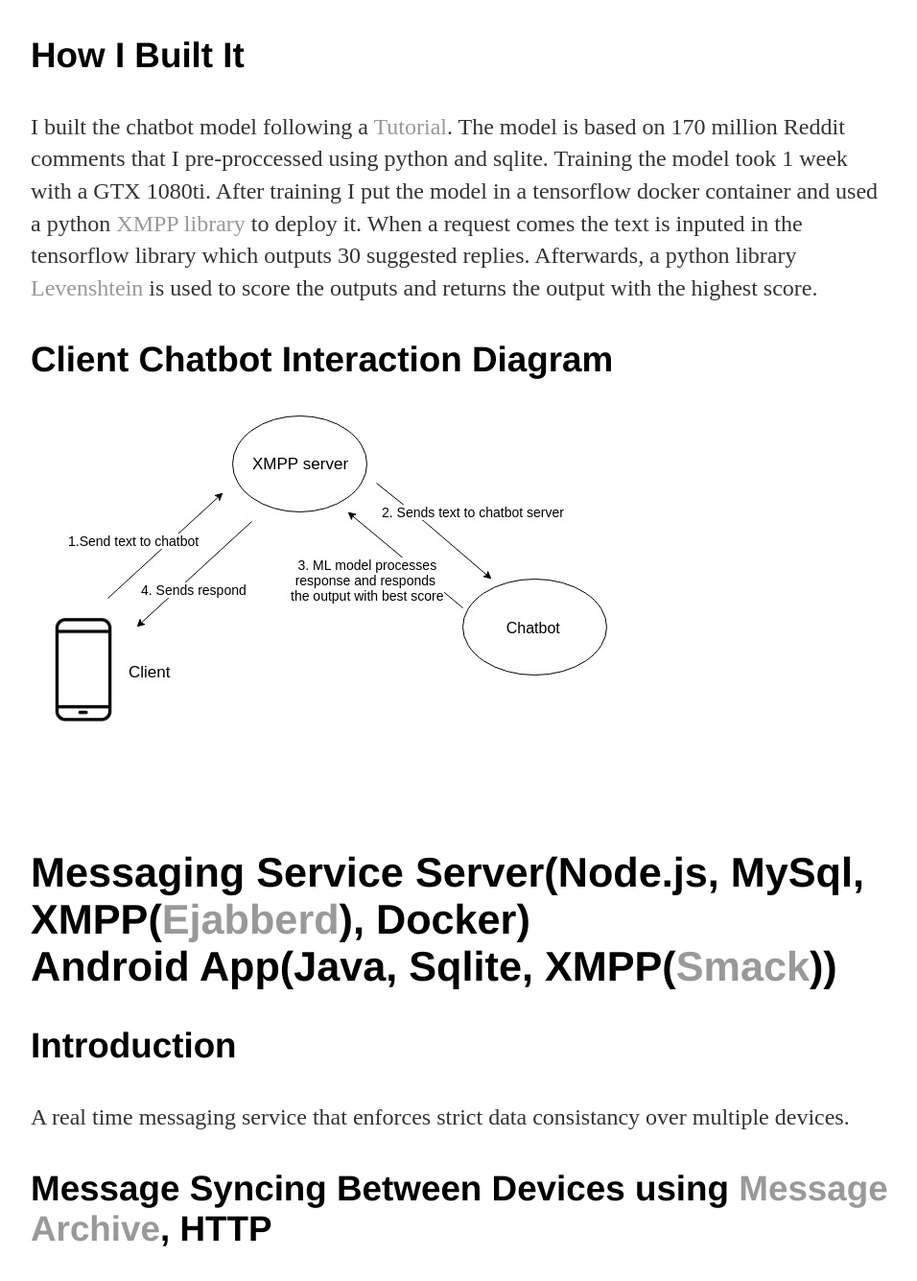
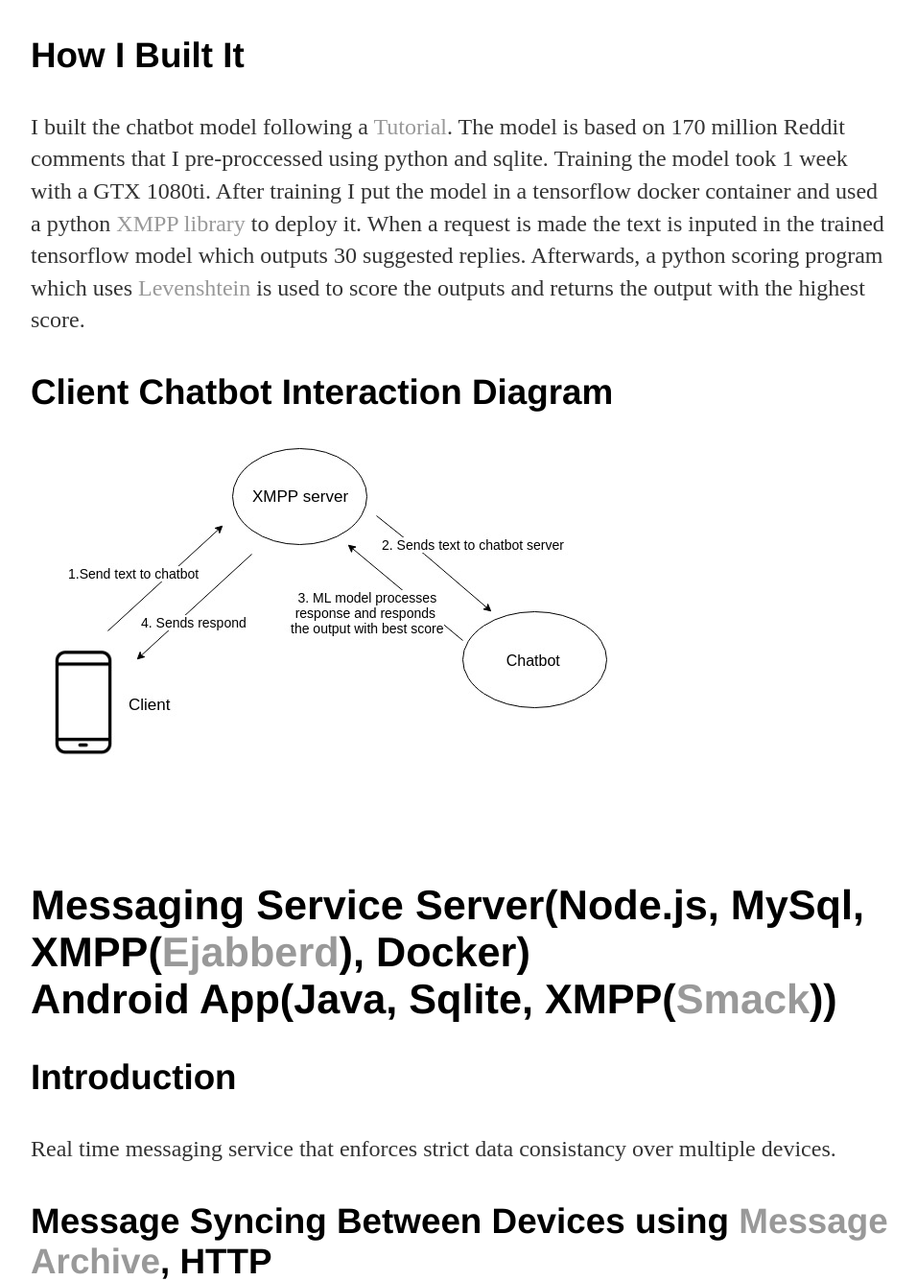
Before and after one commit to jcho7022/jcho7022.github.io, a Jekyll site: the page built from projects/chatbot/index.html, in a window 1280 px wide and 1400 px high, scrolled down 1078 px, cut to the strip 40-1375 px from the top of the window. Shown: the whole strip at 96% size, without its empty margins (160-1116 px from the left). Built offline with Jekyll 4.4.1, drawn with Linux system fonts in a browser that asks for light colours; some of the changed text lies outside the part shown.

Commit message:
Update index.html

```diff
--- a/projects/chatbot/index.html
+++ b/projects/chatbot/index.html
@@ -6,12 +6,15 @@ title: Chatbot
 
 <h2>Chatbot(Tensorflow, Python, XMPP, Docker)</h2>
 <iframe width="1180" height="720" src="https://www.youtube.com/embed/3hVw9_ZETow" frameborder="0" allow="accelerometer; autoplay; encrypted-media; gyroscope; picture-in-picture" allowfullscreen></iframe>
-<h3>How I Built It</h3><p>I built the chatbot model following a <a href="https://pythonprogramming.net/chatbot-deep-learning-python-tensorflow/">Tutorial</a>.
+<h3>How I Built It</h3>
+<p>I built the chatbot model following a <a href="https://pythonprogramming.net/chatbot-deep-learning-python-tensorflow/">Tutorial</a>.
 The model is based on 170 million Reddit comments that I pre-proccessed using python and sqlite.
-Training the model took 1 week with a GTX 1080ti. After training I put the model in a tensorflow docker container and used a python
-  <a href="https://docs.zombofant.net/aioxmpp/devel/">XMPP library</a> to deploy it. When a request comes the text is inputed in the tensorflow
-library which outputs 30 suggested replies. Afterwards, a python library <a href="https://pypi.org/project/python-Levenshtein/">Levenshtein</a>
+Training the model took 1 week with a GTX 1080ti. After training I put the model in a tensorflow docker container
+ and used a python <a href="https://docs.zombofant.net/aioxmpp/devel/">XMPP library</a> to deploy it.
+When a request is made the text is inputed in the trained tensorflow model which outputs 30 suggested replies.
+Afterwards, a python scoring program which uses <a href="https://pypi.org/project/python-Levenshtein/">Levenshtein</a>
 is used to score the outputs and returns the output with the highest score.</p>
+
 <h3>Client Chatbot Interaction Diagram</h3>
 <img src="chatbot_client_interaction_diagram.jpg" alt="interaction diagram">
 <p><br><br></p>
@@ -22,7 +25,7 @@ is used to score the outputs and returns the output with the highest score.</p>
 Server(Node.js, MySql, XMPP(<a href="https://www.ejabberd.im/">Ejabberd</a>), Docker)
 <br>Android App(Java, Sqlite, XMPP(<a href="https://github.com/igniterealtime/Smack">Smack</a>))</h2>
 <h3>Introduction</h3>
-<p>A real time messaging service that enforces strict data consistancy over multiple devices.</p>
+<p>Real time messaging service that enforces strict data consistancy over multiple devices.</p>
 
 <h3>Message Syncing Between Devices using <a href="https://xmpp.org/extensions/xep-0313.html">Message Archive</a>, HTTP</h3>
 <iframe width="1180" height="720" src="https://www.youtube.com/embed/B7QSXHUyd3U" frameborder="0" allow="accelerometer; autoplay; encrypted-media; gyroscope; picture-in-picture" allowfullscreen></iframe>
```
Also changed, not shown: other parts of projects/chatbot/index.html (+1 -1 lines).
